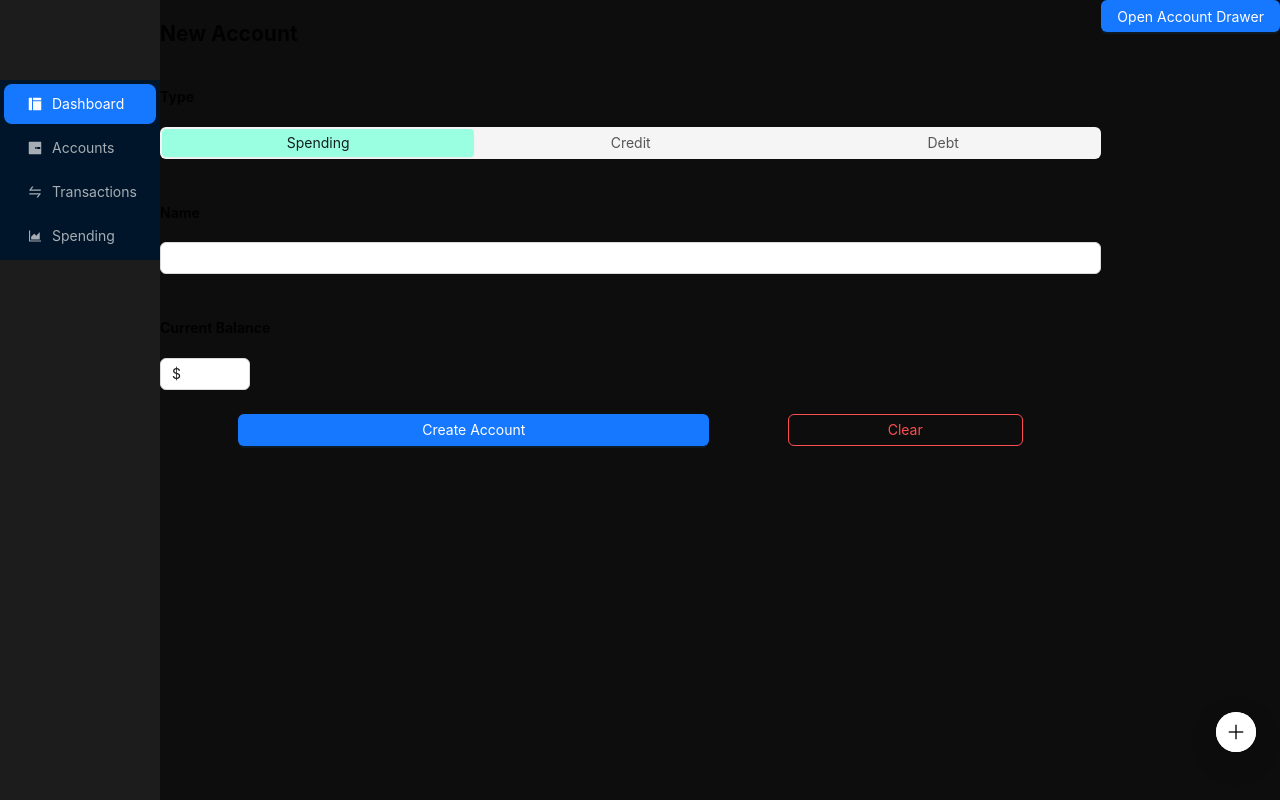
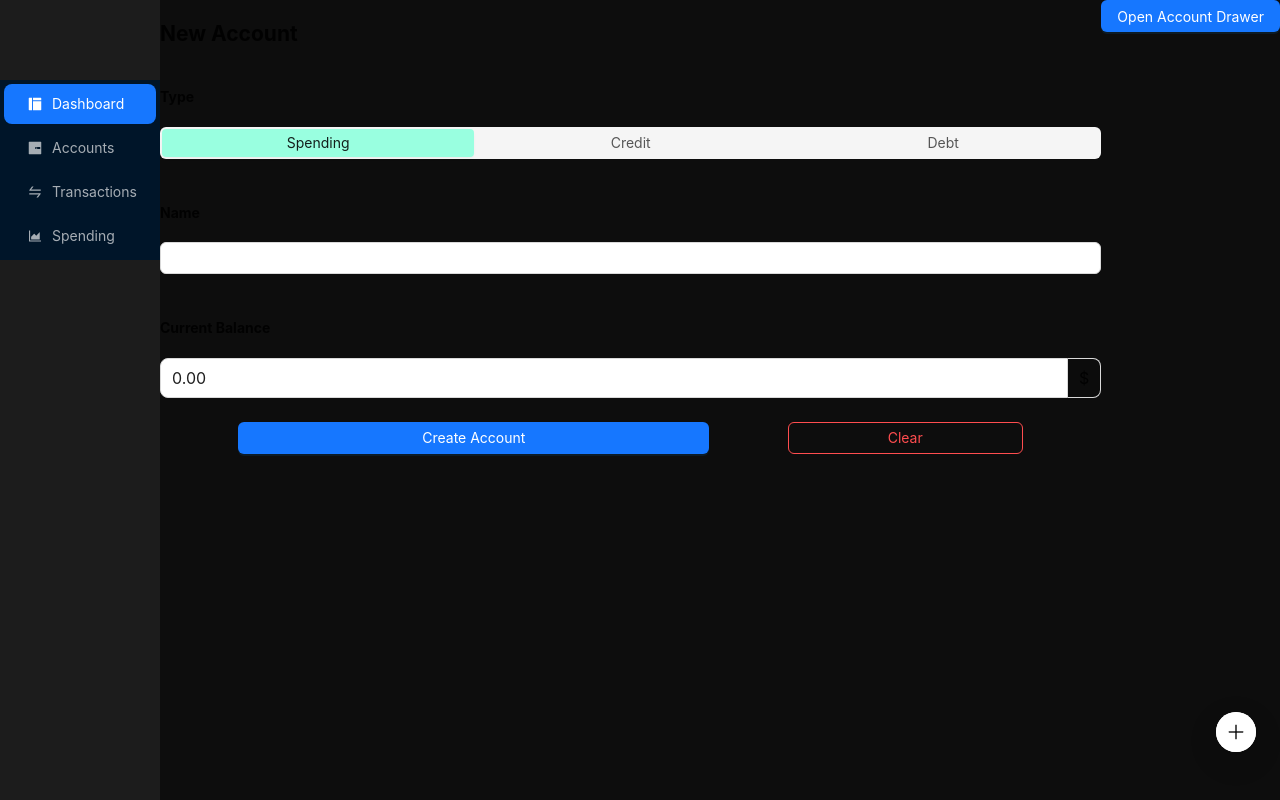
Before and after one commit to BrendanMoorehead/Dollarity, a React (Create React App) app in the folder dollarity/: page / in a window 1280 px wide. Built offline with nearby package versions, Linux system fonts and the light colour scheme.

Commit message:
Created formatter for large number input

```diff
--- /dev/null
+++ b/dollarity/src/Components/DollarInput.js
@@ -0,0 +1,31 @@
+import { Input } from "antd";
+import { useState } from 'react';
+import { debounce } from 'lodash';
+
+const DollarInput = () => {
+    const [value, setValue] = useState('0.00');
+
+    //Remove non-numeric values and format to two decimal places.
+    const handleInputChange = debounce((newValue) => {
+        const numericValue = newValue.toString().replace(/[^0-9.-]/g, '');
+        const formattedValue = parseFloat(numericValue).toFixed(2);
+        setValue(formattedValue);
+    }, 100);
+
+    //Update value on change.
+    const handleChange = (event) => setValue(event.target.value);
+    //Trigger the debounce function when another component is selected.
+    const handleBlur = () => handleInputChange(value);
+
+  return (
+    <Input
+        addonAfter="$"
+        value={value}
+        onChange={handleChange}
+        onBlur={handleBlur}
+        size="large"
+    />
+  )
+}
+
+export default DollarInput
--- a/dollarity/src/Components/NewAccountForm.js
+++ b/dollarity/src/Components/NewAccountForm.js
@@ -1,6 +1,7 @@
 import React from 'react'
 import { Button, Checkbox, Form, Input, ColorPicker, Segmented, InputNumber, Steps, Flex, Row, Col, ConfigProvider } from 'antd';
 import { useState } from 'react';
+import DollarInput from './DollarInput';
 /**
  * A form for the user to enter all account details.
  *
@@ -37,10 +38,7 @@ const NewAccountForm = () => {
       </Form.Item>
       <Form.Item>
         <h4>Current Balance</h4>
-        <InputNumber
-        formatter={(value) => `$ ${value}`.replace(/\B(?=(\d{3})+(?!\d))/g, ',')}
-        step="0.01"
-        />
+        <DollarInput />
       </Form.Item>
       <Row justify="space-evenly">
         <Col span={12}>
```
